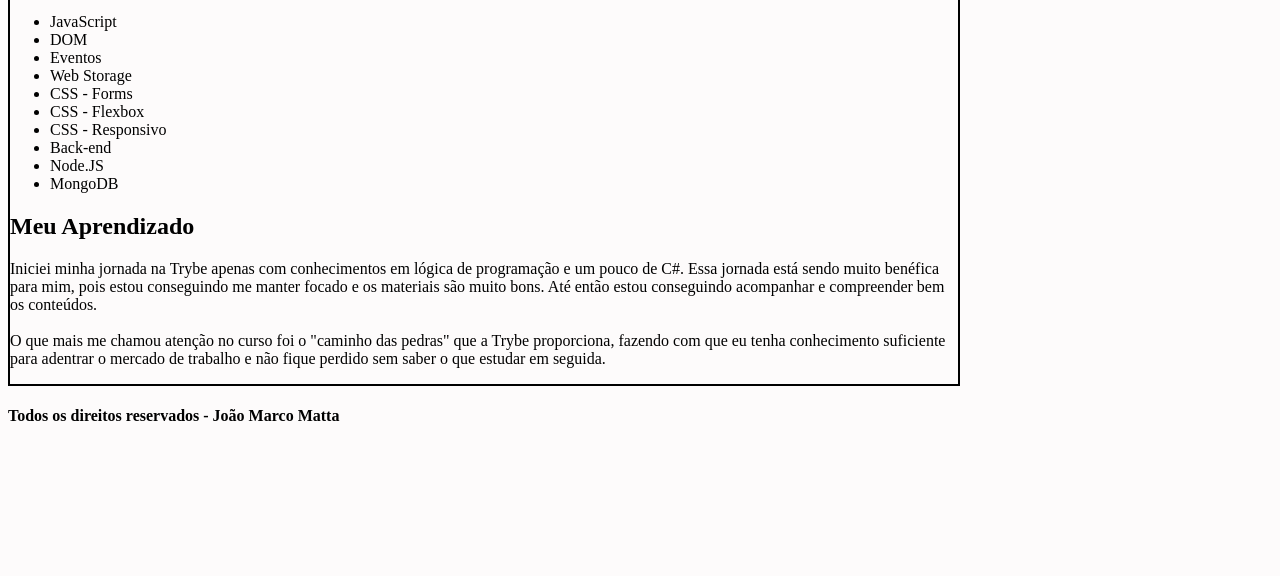
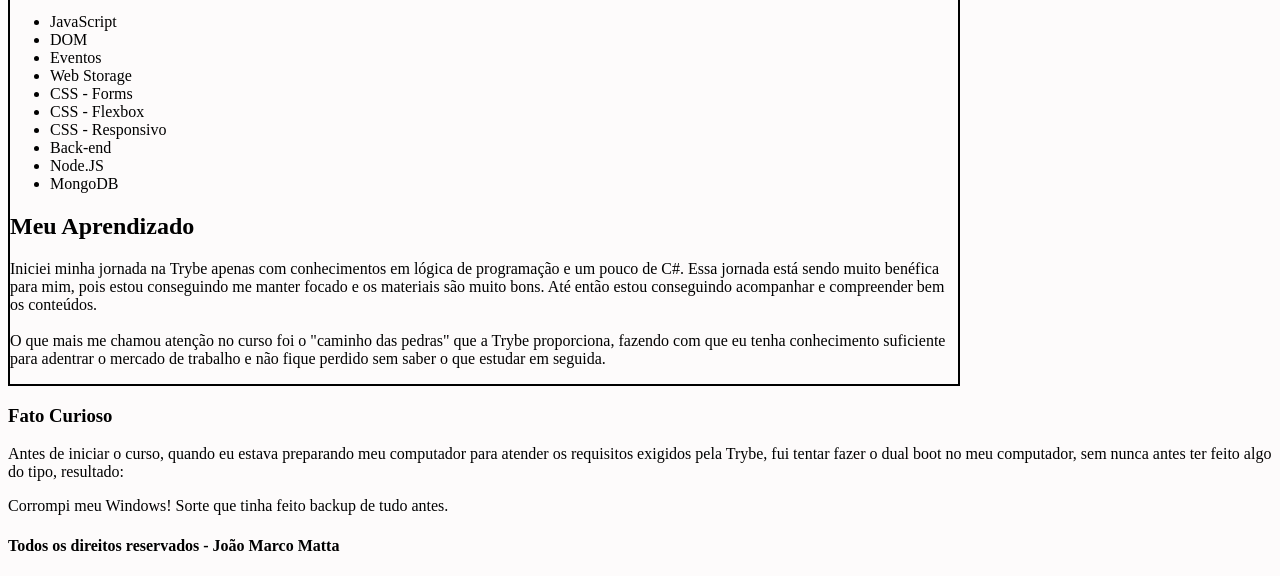
Before and after one commit to tryber/sd-015-b-project-lessons-learned, a website: page index.html in a window 1280 px wide. Shown: the part 363-939 px from the top of the page. Before the commit the page ends 809 px from the top, so only its background shows below. Drawn offline with Linux system fonts and the light colour scheme.

Commit message:
Implementa seçao aside e seu texto.

```diff
--- a/index.html
+++ b/index.html
@@ -63,6 +63,16 @@
             </p>
         </article>
     </main>
+    <aside>
+        <h3>Fato Curioso</h3>
+        <p>
+            Antes de iniciar o curso, quando eu estava preparando meu computador para atender os requisitos exigidos pela
+            Trybe, fui tentar fazer o dual boot no meu computador, sem nunca antes ter feito algo do tipo, resultado:
+        </p>
+        <p>
+            Corrompi meu Windows! Sorte que tinha feito backup de tudo antes.
+        </p>
+    </aside>
     <footer id="rodape">
         <h4>Todos os direitos reservados - João Marco Matta</h4>
     </footer>
```
